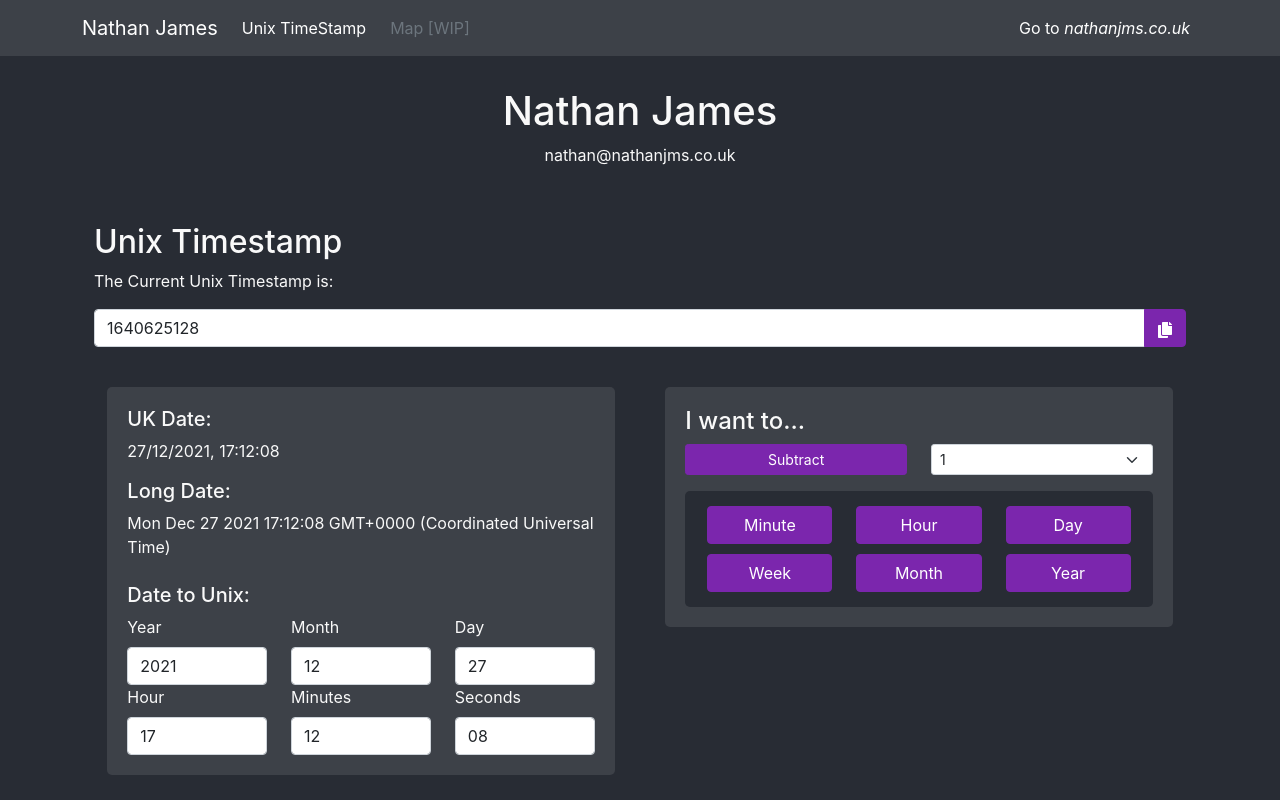
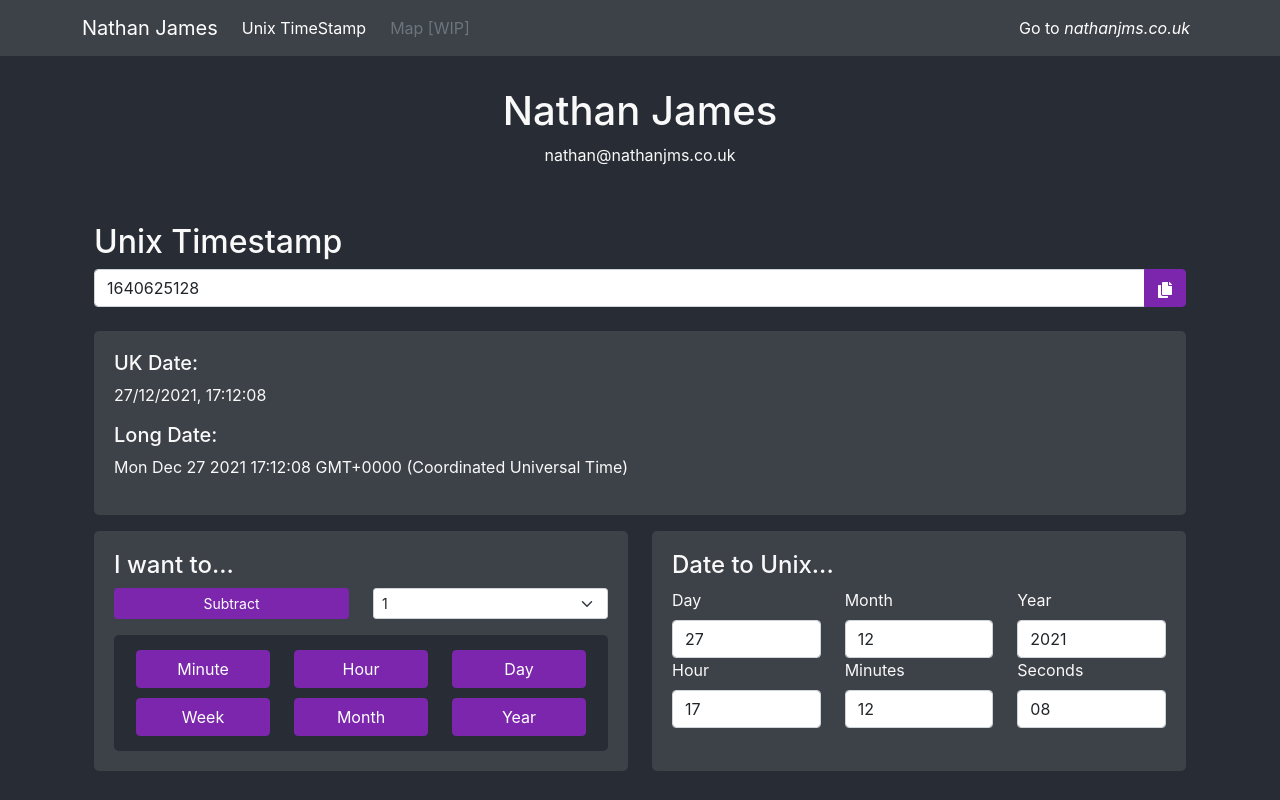
Before and after one commit to Nathanjms/nathanjms-tools, a React (Create React App) app: page / in a window 1280 px wide. Shown: the top 800 px of the page. Built offline with nearby package versions, Linux system fonts and the light colour scheme.

Commit message:
Adjust layouts

```diff
--- a/src/components/main/unixtime/DateToUnix.tsx
+++ b/src/components/main/unixtime/DateToUnix.tsx
@@ -28,35 +28,34 @@ const DateToUnix: React.FC<Props> = ({ date, setDate }) => {
     if (!value) return; // Ignore if value is invalid (ie. something that wasn't a number was input)
 
     var newDate: Date | null = null;
-    if (name === 'month') {
-      value = (Number(value) - 1).toString().padStart(2,"0");
+    if (name === "month") {
+      value = (Number(value) - 1).toString().padStart(2, "0"); // Account for month's 0 indexing
     }
     newDate = set(date, { [`${name}`]: value });
     if (isNaN(newDate.getTime())) {
       // Handle Invalid Date.
-      SwalErrorNaNMessage()
+      SwalErrorNaNMessage();
     }
     if (newDate) setDate(newDate); // Set new date if not null.
   };
 
   return (
-    <Row className="mt-4">
-      <Col xs={12}>
-        <h5>Date to Unix:</h5>
-      </Col>
-      <Col md={6} lg={4}>
-        <label className="form-label">Year</label>
+    <Row>
+      <Col xs={6} lg={4}>
+        <label className="form-label">Day</label>
         <input
-          name="year"
+          name="date"
           className="form-control"
           type="number"
-          maxLength={4}
-          placeholder="YYYY"
-          value={inputValues?.year || ""}
+          min="1"
+          max="31"
+          maxLength={2}
+          placeholder="DD"
+          value={inputValues?.date || ""}
           onChange={handleInputChange}
         />
       </Col>
-      <Col md={6} lg={4}>
+      <Col xs={6} lg={4}>
         <label className="form-label">Month</label>
         <input
           name="month"
@@ -70,21 +69,19 @@ const DateToUnix: React.FC<Props> = ({ date, setDate }) => {
           onChange={handleInputChange}
         />
       </Col>
-      <Col md={6} lg={4}>
-        <label className="form-label">Day</label>
+      <Col xs={6} lg={4}>
+        <label className="form-label">Year</label>
         <input
-          name="date"
+          name="year"
           className="form-control"
           type="number"
-          min="1"
-          max="31"
-          maxLength={2}
-          placeholder="DD"
-          value={inputValues?.date || ""}
+          maxLength={4}
+          placeholder="YYYY"
+          value={inputValues?.year || ""}
           onChange={handleInputChange}
         />
       </Col>
-      <Col md={6} lg={4}>
+      <Col xs={6} lg={4}>
         <label className="form-label">Hour</label>
         <input
           name="hours"
@@ -98,7 +95,7 @@ const DateToUnix: React.FC<Props> = ({ date, setDate }) => {
           onChange={handleInputChange}
         />
       </Col>
-      <Col md={6} lg={4}>
+      <Col xs={6} lg={4}>
         <label className="form-label">Minutes</label>
         <input
           name="minutes"
@@ -112,7 +109,7 @@ const DateToUnix: React.FC<Props> = ({ date, setDate }) => {
           onChange={handleInputChange}
         />
       </Col>
-      <Col md={6} lg={4}>
+      <Col xs={6} lg={4}>
         <label className="form-label">Seconds</label>
         <input
           name="seconds"
--- a/src/components/main/unixtime/UnixTime.tsx
+++ b/src/components/main/unixtime/UnixTime.tsx
@@ -21,7 +21,8 @@ const UnixTime: React.FC<UnixTimeProps> = (): ReactElement => {
   const [unixTime, setUnixTime] = useState<number>(0);
   const [addTime, setAddTime] = useState<boolean>(false); // True to add, false to subtract
   const [quantityToAdd, setQuantityToAdd] = useState<number>(1);
-  const [hasExceeded32BitLimit, setHasExceeded32BitLimit] = useState<boolean>(false);
+  const [hasExceeded32BitLimit, setHasExceeded32BitLimit] =
+    useState<boolean>(false);
 
   useEffect((): void => {
     setUnixTime(Math.floor(Number(date) / 1000));
@@ -126,7 +127,6 @@ const UnixTime: React.FC<UnixTimeProps> = (): ReactElement => {
         </Row>
         <Row>
           <Col xs={12}>
-            <p>The Current Unix Timestamp is:</p>
             <InputGroup className="mb-3">
               <input
                 id="unixTimeInput"
@@ -147,19 +147,18 @@ const UnixTime: React.FC<UnixTimeProps> = (): ReactElement => {
               </Alert>
             </Col>
           )}
-        </Row>
-        <Row className="mt-2">
-          <Col sm={6} className="my-3">
-            <div className="grey-card h-100">
+          <Col xs={12} className="my-2">
+            <div className="grey-card">
               <h5>UK Date:</h5>
               <p>{date.toLocaleString("en-GB")}</p>
               <h5>Long Date:</h5>
               <p>{date.toString()}</p>
-              <DateToUnix date={date} setDate={setDate} />
             </div>
           </Col>
-          <Col sm={6} className="my-3">
-            <div className="grey-card">
+        </Row>
+        <Row>
+          <Col sm={6} className="my-2">
+            <div className="grey-card h-100">
               <h4>I want to...</h4>
               <Row className="mb-3">
                 <Col xs={6}>
@@ -248,6 +247,12 @@ const UnixTime: React.FC<UnixTimeProps> = (): ReactElement => {
               </Row>
             </div>
           </Col>
+          <Col sm={6} className="my-2">
+            <div className="grey-card h-100">
+              <h4>Date to Unix...</h4>
+              <DateToUnix date={date} setDate={setDate} />
+            </div>
+          </Col>
         </Row>
       </Container>
     </React.Fragment>
--- a/src/css/App.css
+++ b/src/css/App.css
@@ -156,5 +156,4 @@ body {
   background-color: var(--greyBackground);
   border-radius: 5px;
   margin-inline: auto;
-  width: 95%;
 }
```
